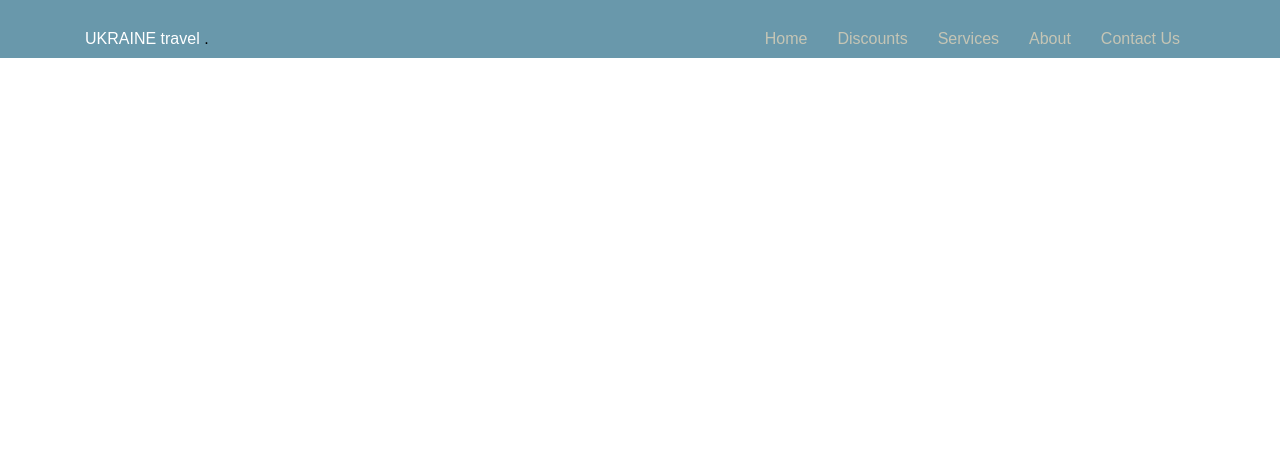
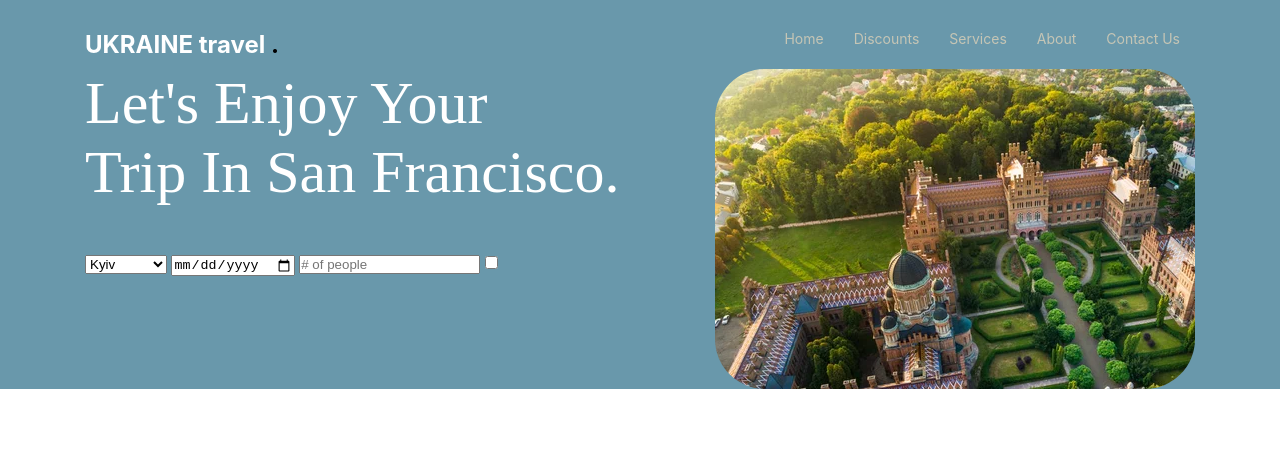
Before and after one commit to innakova/travel-site, a plain HTML site: page index.html in a window 1280 px wide. Drawn offline with Linux system fonts and the light colour scheme.

Commit message:
added form and images

```diff
--- a/index.html
+++ b/index.html
@@ -11,6 +11,7 @@
 <body>
     <div class="external-wrapper">
         <header class="inner-wrapper">
+            <div class="brand-and-nav">
                 <div class="brand"> UKRAINE travel <span>.</span></div>
                 <nav>
                      <ul>
@@ -31,6 +32,42 @@
                         </li>
                      </ul>
                 </nav>
+            </div>
+            <div class="search-form-and-image">
+                <div class="search-form">
+                    <h1>Let's Enjoy Your <br />Trip In San Francisco.</h1>
+                    <form>
+                        <label for="city">
+                            <!-- <input list="city" class="destination-selector" placeholder="Destination" />
+                            <datalist id="city">
+                                <option value="Kyiv">Kyiv</option>
+                                <option value="Chernihiv">Chernihiv</option>
+                                <option value="Lviv">Lviv</option>
+                                <option value="Odesa">Odesa</option>
+                                <option value="Yaremvhe">Yaremvhe</option>
+                                <option value="Chernivci">Chernivci</option>
+                                <option value="Yalta" disabled>Yalta</option>
+                            </datalist> -->
+
+                        <select name="city" id="city" placeholder="Destination">
+                            <option value="Kyiv">Kyiv</option>
+                            <option value="Chernihiv">Chernihiv</option>
+                            <option value="Lviv">Lviv</option>
+                            <option value="Odesa">Odesa</option>
+                            <option value="Yaremvhe">Yaremvhe</option>
+                            <option value="Chernivci">Chernivci</option>
+                            <option value="Yalta" disabled>Yalta</option>
+                        </select>
+                        </label>
+                        <input type="date" id="date-change " name="date">
+                        <input placeholder="# of people">
+                        <input type="checkbox">
+                    </form>
+                </div>
+                <div class="city-images">
+                    <img src="./images/chernivtsy.jpg">
+                </div>
+            </div>
         </header>
 
     </div>
--- a/style.css
+++ b/style.css
@@ -21,14 +21,21 @@
 }
 
 header {
+    padding-top: 20px;
+    height: ;
+}
+
+.brand-and-nav {
     display: flex;
     justify-content: space-between;
-    padding-top: 20px;
 }
 
 .brand {
     color: white;
     padding: 10px 15px 10px 0px;
+    font-size: 24px;
+    font-family: "Inter", sans-serif;
+    font-weight: bold;
 }
 
 .brand span {
@@ -48,8 +55,39 @@ header nav ul li {
 header nav ul li a {
     color: #c5c5b5;
     text-decoration: none;
+    font-size: 14px;
+    font-family: "Inter", sans-serif;
 }
 
 header nav ul li a:hover {
     color: white;
 }
+
+header .search-form-and-image{
+    display: flex;
+    flex-direction: row;
+    justify-content: space-between;
+}
+
+header .search-form {
+    display: flex;
+    flex-direction: column;
+
+}
+
+header .city-images {
+    border-radius: 50px;
+    overflow: hidden;
+    width: 480px;
+    height: 320px;
+
+}
+
+h1 {
+    color: white;
+    font-size: 60px;
+    font-family: "sorce Serif Pro", serif;
+    margin: 0px 0px 48px;
+    font-weight: 500;
+    padding-top: ;
+}
```
Also changed, not shown: images/chernivtsy.jpg (added). Lines whose indentation alone changed are shown as unchanged.
